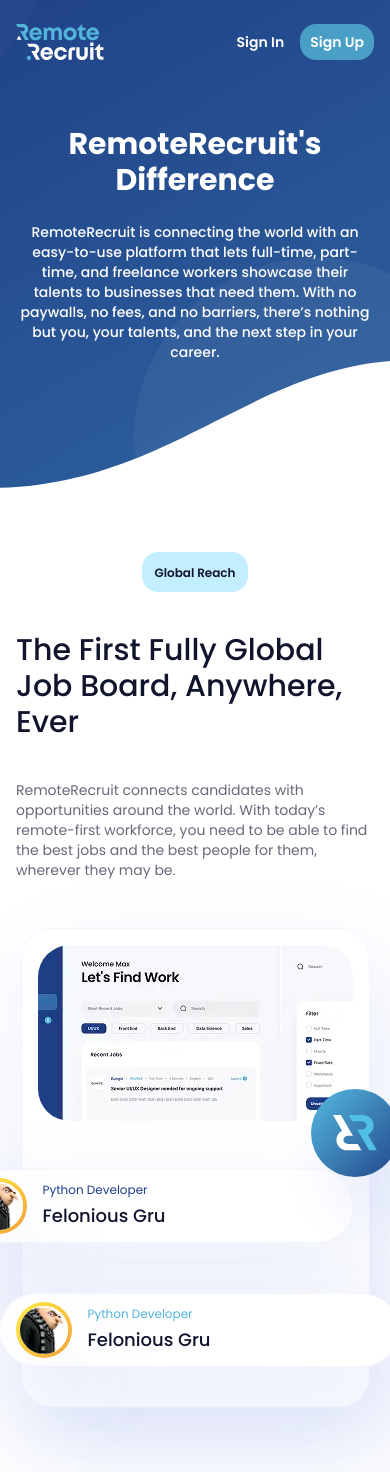
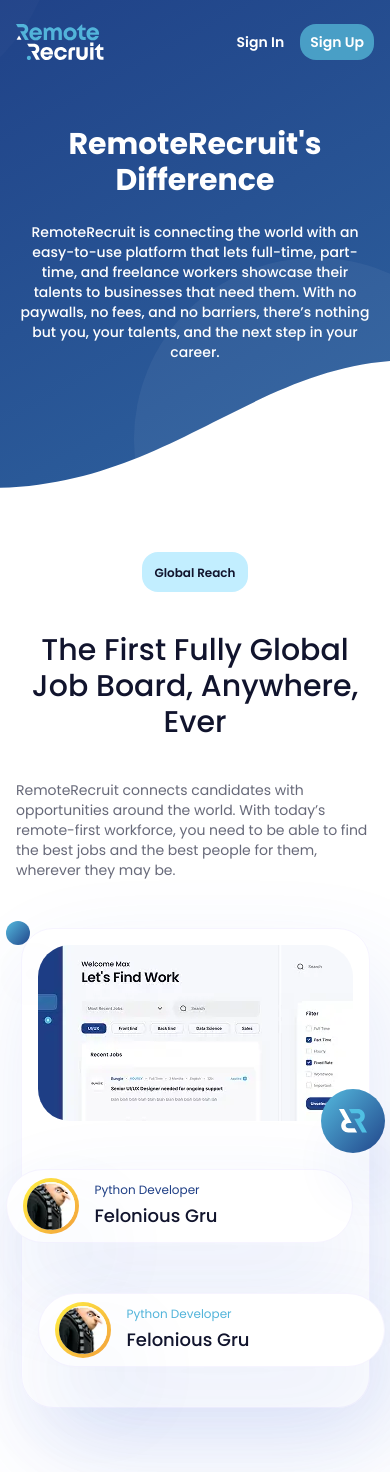
Before and after one commit to EasinTanvir/technical-task, a React (Vite) app: page / in a window 390 px wide. Built offline with nearby package versions, Linux system fonts and the light colour scheme.

Commit message:
fixed responsive issues in research section

```diff
--- a/src/components/landingPage/Research/Card.jsx
+++ b/src/components/landingPage/Research/Card.jsx
@@ -16,14 +16,14 @@ const Card = () => {
         className="h-auto w-full  rounded-4xl"
       />
       <Profile
-        className="absolute -left-17 top-60 z-10"
+        className="absolute sm:-left-17 -left-4 top-60 z-10"
         designationClass="text-research-profile-title-one text-xs"
         designation="Python Developer"
         name="Felonious Gru"
         imageSrc={profileImage}
       />
       <Profile
-        className="absolute -right-7.5 bottom-10  z-10"
+        className="absolute sm:-right-7.5 -right-4 bottom-10  z-10"
         designationClass="text-research-profile-title-two text-xs"
         designation="Python Developer"
         name="Felonious Gru"
--- a/src/components/landingPage/Research/CircleLogo.jsx
+++ b/src/components/landingPage/Research/CircleLogo.jsx
@@ -2,13 +2,13 @@ import React from "react";
 import { logoIconImage } from "../../../constant";
 const CircleLogo = () => {
   return (
-    <div className="w-22 h-22 rounded-full absolute -right-7.5 top-40 z-10   flex-center bg-research-logo-circle-bg  shadow-research-logo-circle">
+    <div className="sm:w-22 sm:h-22 w-16 h-16 rounded-full absolute sm:-right-7.5 -right-4 top-40 z-10   flex-center bg-research-logo-circle-bg  shadow-research-logo-circle">
       <img
         src={logoIconImage}
         alt="RemoteRecruit logo"
         width={140}
         height={40}
-        className="w-11"
+        className="sm:w-11 w-7"
       />
     </div>
   );
--- a/src/components/landingPage/Research/Content.jsx
+++ b/src/components/landingPage/Research/Content.jsx
@@ -12,7 +12,7 @@ const Content = () => {
         The First Fully Global Job Board, Anywhere, Ever
       </Heading>
 
-      <Text size="lg" className="text-research-text">
+      <Text size="lg" className="text-research-text ">
         RemoteRecruit connects candidates with opportunities around the world.
         With today’s remote-first workforce, you need to be able to find the
         best jobs and the best people for them, wherever they may be.
--- a/src/components/landingPage/Research/EmptyCircle.jsx
+++ b/src/components/landingPage/Research/EmptyCircle.jsx
@@ -2,7 +2,7 @@ import React from "react";
 
 const EmptyCircle = () => {
   return (
-    <div className="w-6 h-6 rounded-full absolute -left-12 top-0 z-10    bg-research-logo-circle-bg  shadow-research-logo-circle"></div>
+    <div className="w-6 h-6 rounded-full absolute sm:-left-12 -left-4 sm:top-0 -top-2 z-10    bg-research-logo-circle-bg  shadow-research-logo-circle"></div>
   );
 };
 
--- a/src/components/landingPage/Research/Profile.jsx
+++ b/src/components/landingPage/Research/Profile.jsx
@@ -18,8 +18,9 @@ const Profile = ({
         bg-white
         px-4 py-2
         shadow-research-card
-        min-w-100
-        max-w-100
+        min-w-full
+        sm:max-w-100
+        max-w-90
         ${className}
       `}
     >
--- a/src/components/ui/Heading.jsx
+++ b/src/components/ui/Heading.jsx
@@ -1,7 +1,7 @@
 const Heading = ({ as: Tag = "h2", children, id, className = "" }) => {
   const styles = {
-    h1: "text-3xl md:text-4xl lg:text-5xl font-bold text-heading-light",
-    h2: "text-3xl md:text-4xl font-medium",
+    h1: "text-3xl md:text-4xl lg:text-5xl font-bold text-heading-light sm:text-start text-center",
+    h2: "text-3xl md:text-4xl font-medium sm:text-start text-center",
     h3: "text-2xl md:text-3xl font-medium",
     h4: "text-xl md:text-2xl font-medium",
     h5: "text-lg font-semibold",
--- a/src/components/ui/Text.jsx
+++ b/src/components/ui/Text.jsx
@@ -8,7 +8,12 @@ const sizes = {
   xl: "text-xl",
 };
 
-const Text = ({ as: Tag = "p", children, size = "md", className = "" }) => {
+const Text = ({
+  as: Tag = "p",
+  children,
+  size = "md",
+  className = "sm:text-start text-center",
+}) => {
   return (
     <Tag
       className={`
```
